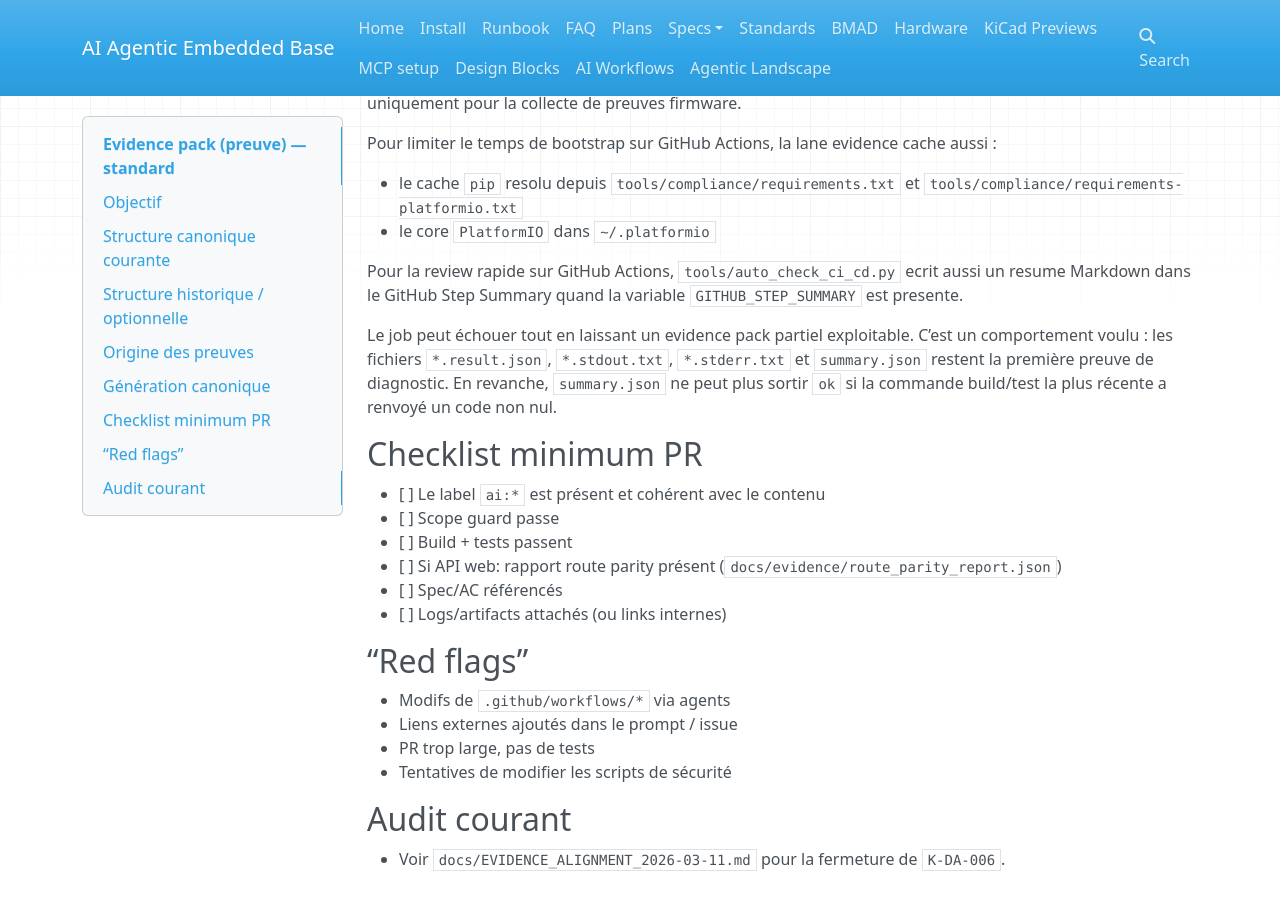
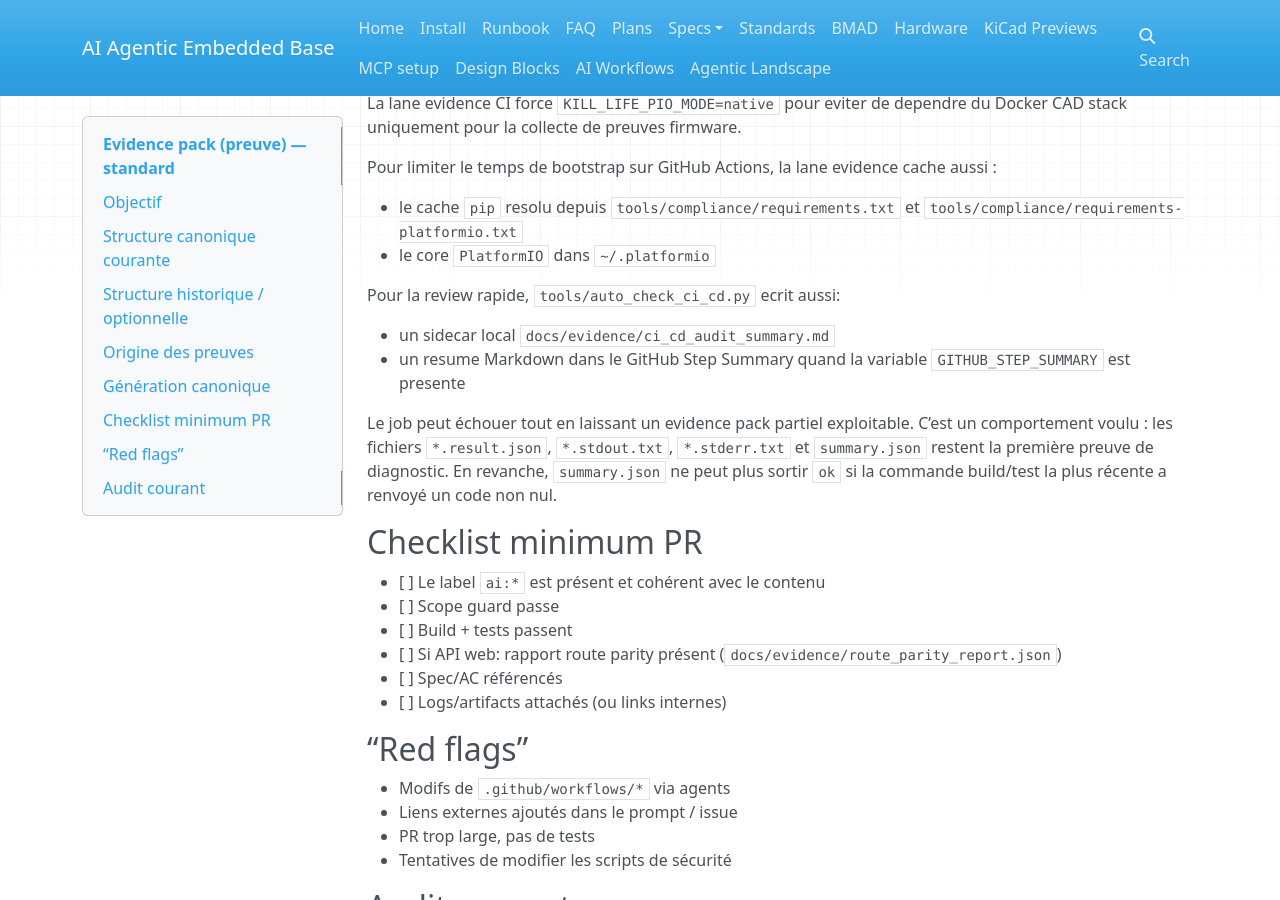
Before and after one commit to electron-rare/Kill_LIFE, an MkDocs documentation site: the page built from docs/evidence/evidence_pack.md, in a window 1280 px wide and 900 px high, scrolled down 1457 px. Built offline with MkDocs 1.6.1, drawn with Linux system fonts in a browser that asks for light colours; nearby versions of some CDN libraries; some of the changed text lies outside the part shown.

Commit message:
docs: publish markdown evidence sidecar for local review

```diff
--- a/docs/evidence/evidence_pack.md
+++ b/docs/evidence/evidence_pack.md
@@ -12,6 +12,7 @@
 Sortie primaire dans le repo:
 
 - `docs/evidence/ci_cd_audit_summary.json` : résumé global de la voie CI/CD
+- `docs/evidence/ci_cd_audit_summary.md` : sidecar Markdown lisible pour revue locale et artifact
 - `docs/evidence/esp/` : preuves build firmware
 - `docs/evidence/linux/` : preuves tests natifs
 
@@ -73,7 +74,10 @@
 - le cache `pip` resolu depuis `tools/compliance/requirements.txt` et `tools/compliance/requirements-platformio.txt`
 - le core `PlatformIO` dans `~/.platformio`
 
-Pour la review rapide sur GitHub Actions, `tools/auto_check_ci_cd.py` ecrit aussi un resume Markdown dans le GitHub Step Summary quand la variable `GITHUB_STEP_SUMMARY` est presente.
+Pour la review rapide, `tools/auto_check_ci_cd.py` ecrit aussi:
+
+- un sidecar local `docs/evidence/ci_cd_audit_summary.md`
+- un resume Markdown dans le GitHub Step Summary quand la variable `GITHUB_STEP_SUMMARY` est presente
 
 Le job peut échouer tout en laissant un evidence pack partiel exploitable. C’est un comportement voulu : les fichiers `*.result.json`, `*.stdout.txt`, `*.stderr.txt` et `summary.json` restent la première preuve de diagnostic. En revanche, `summary.json` ne peut plus sortir `ok` si la commande build/test la plus récente a renvoyé un code non nul.
 
```
Also changed, not shown: docs/EVIDENCE_ALIGNMENT_2026-03-11.md (+5 -0 lines), docs/KILL_LIFE_WORKFLOW_GITHUB_SEQUENCE_2026-03-11.md (+3 -1 lines), docs/evidence/ci_cd_audit_summary.md (added, +26 -0 lines), docs/plans/REPO_DEEP_ANALYSIS_2026-03-11.md (+2 -1 lines), 2 other files.
